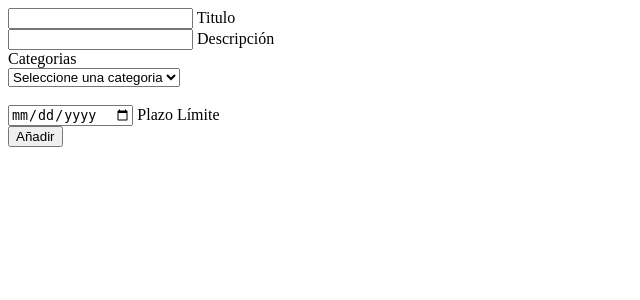
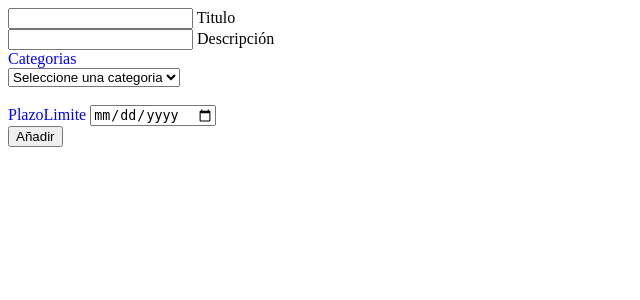
Before and after one commit to COD-Project/unagauchada, a PHP site: the page made by templates/gauchadas/add.php in a window 1280 px wide. Shown: the top 300 px of the page, without its empty margins (0-640 px from the left). Run offline with PHP 8.4, Linux system fonts and the light colour scheme; the template is opened without the code that fills it, so the values that code supplies are empty; some libraries are stand-ins or nearby versions.

Commit message:
se modifico el formulario de gauchadas

```diff
--- a/templates/gauchadas/add.php
+++ b/templates/gauchadas/add.php
@@ -17,7 +17,7 @@
 			            <label class="cmd_label" for="body">Descripción</label>
 		          	</div>
 					<div class="cmd_input-cmd_input-group">
-						<label class="col-2 control-label" for="categories">Categorias</label>
+						<label class="col-2 control-label" style="color:blue" for="categories">Categorias</label>
 						<div class="col-10">
 							<select id="idCategory" class="form_control" name="idCategory">
 								<?php
@@ -36,8 +36,8 @@
 						</div>
 					<br>
 		            <div class="cmd_input-group">
-			            <input type="date" id="limitDate" name="limitDate">
-			            <label class="cmd_label" for="limitDate">Plazo Límite</label>
+		            	<label class="col-2 control-label" style="color:blue" for="categories">PlazoLimite</label>
+			            <input type="date" id="limitDate" min=<?php echo("\"".date('Y-m-d')."\"") ?>  name="limitDate">
 		            </div>
 	        		<input type="submit" id="btn-submit" value="Añadir">
 	       		</form>
```
